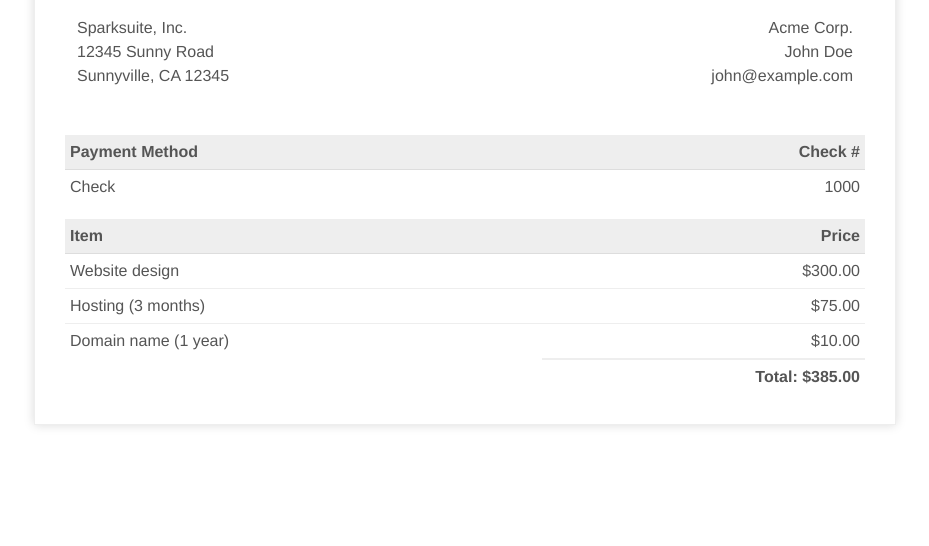
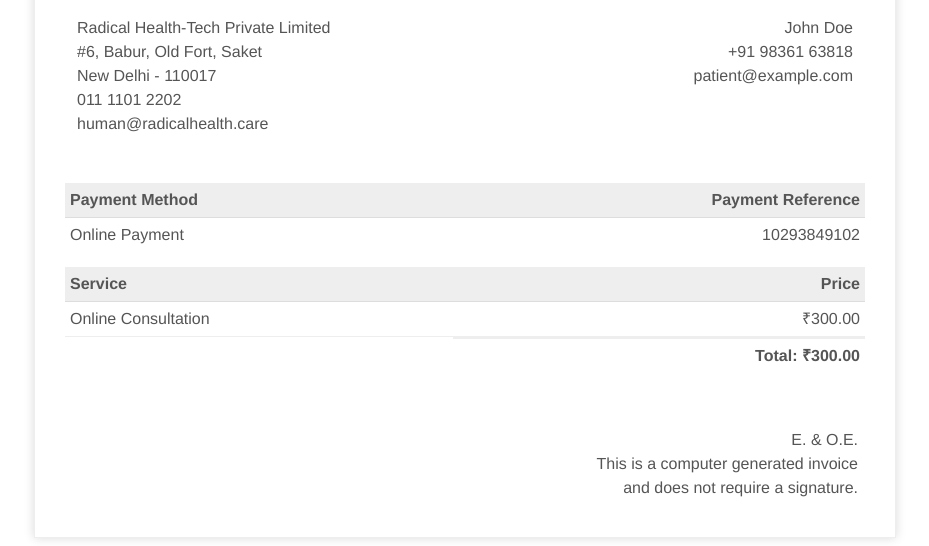
Before and after one commit to sparksuite/simple-html-invoice-template, a plain HTML site: page invoice.html in a window 1280 px wide. Shown: the part 306-852 px from the top of the page, without its empty margins (175-1104 px from the left). Before the commit the page ends 800 px from the top, so only its background shows below. Drawn offline with Linux system fonts and the light colour scheme.

Commit message:
customization

```diff
--- a/invoice.html
+++ b/invoice.html
@@ -1,8 +1,8 @@
-<!doctype html>
+<!DOCTYPE html>
 <html>
   <head>
-    <meta charset="utf-8">
-    <title>A simple, clean, and responsive HTML invoice template</title>
+    <meta charset="utf-8" />
+    <title>Invoice</title>
 
     <style>
       .invoice-box {
@@ -10,10 +10,10 @@
         margin: auto;
         padding: 30px;
         border: 1px solid #eee;
-        box-shadow: 0 0 10px rgba(0, 0, 0, .15);
+        box-shadow: 0 0 10px rgba(0, 0, 0, 0.15);
         font-size: 16px;
         line-height: 24px;
-        font-family: 'Helvetica Neue', 'Helvetica', Helvetica, Arial, sans-serif;
+        font-family: "Helvetica Neue", "Helvetica", Helvetica, Arial, sans-serif;
         color: #555;
       }
 
@@ -56,7 +56,7 @@
         padding-bottom: 20px;
       }
 
-    .invoice-box table tr.item td{
+      .invoice-box table tr.item td {
         border-bottom: 1px solid #eee;
       }
 
@@ -86,7 +86,8 @@
       /** RTL **/
       .rtl {
         direction: rtl;
-        font-family: Tahoma, 'Helvetica Neue', 'Helvetica', Helvetica, Arial, sans-serif;
+        font-family: Tahoma, "Helvetica Neue", "Helvetica", Helvetica, Arial,
+          sans-serif;
       }
 
       .rtl table {
@@ -107,13 +108,17 @@
             <table>
               <tr>
                 <td class="title">
-                                <img src="https://www.sparksuite.com/images/logo.png" style="width:100%; max-width:300px;">
+                  <img
+                    src="http://radicalhealth.care/images/bg-logo2.png"
+                    style="width: 100%; max-width: 300px;"
+                  />
                 </td>
 
                 <td>
-                                Invoice #: 123<br>
-                                Created: January 1, 2015<br>
-                                Due: February 1, 2015
+                  <!-- Appointment ID-->
+                  Invoice #: 5ece84a4bbf64a8318976cb6<br />
+                  <!-- Date of Payment -->
+                  Dated: June 8, 2020<br />
                 </td>
               </tr>
             </table>
@@ -125,15 +130,25 @@
             <table>
               <tr>
                 <td>
-                                Sparksuite, Inc.<br>
-                                12345 Sunny Road<br>
-                                Sunnyville, CA 12345
+                  <!-- Name of Hospital-->
+                  Radical Health-Tech Private Limited<br />
+                  <!-- Address Line 1-->
+                  #6, Babur, Old Fort, Saket<br />
+                  <!-- Address Line 2-->
+                  New Delhi - 110017<br />
+                  <!-- Phone -->
+                  011 1101 2202<br />
+                  <!-- Email-->
+                  human@radicalhealth.care
                 </td>
 
                 <td>
-                                Acme Corp.<br>
-                                John Doe<br>
-                                john@example.com
+                  <!-- Patient Name-->
+                  John Doe<br />
+                  <!-- Patient Phone-->
+                  +91 98361 63818<br />
+                  <!-- Patient Email, If Any-->
+                  patient@example.com
                 </td>
               </tr>
             </table>
@@ -146,23 +161,24 @@
           </td>
 
           <td>
-                    Check #
+            Payment Reference
           </td>
         </tr>
 
         <tr class="details">
           <td>
-                    Check
+            Online Payment
           </td>
 
           <td>
-                    1000
+            <!-- PayU Reference-->
+            10293849102
           </td>
         </tr>
 
         <tr class="heading">
           <td>
-                    Item
+            Service
           </td>
 
           <td>
@@ -172,31 +188,11 @@
 
         <tr class="item">
           <td>
-                    Website design
+            Online Consultation
           </td>
 
           <td>
-                    $300.00
-                </td>
-            </tr>
-
-            <tr class="item">
-                <td>
-                    Hosting (3 months)
-                </td>
-
-                <td>
-                    $75.00
-                </td>
-            </tr>
-
-            <tr class="item last">
-                <td>
-                    Domain name (1 year)
-                </td>
-
-                <td>
-                    $10.00
+            ₹300.00
           </td>
         </tr>
 
@@ -204,10 +200,26 @@
           <td></td>
 
           <td>
-                   Total: $385.00
+            Total: ₹300.00
           </td>
         </tr>
       </table>
+      <br /><br />
+      <tr class="information">
+        <td colspan="2">
+          <table>
+            <tr>
+              <td></td>
+
+              <td>
+                E. & O.E. <br />This is a computer generated invoice<br />
+
+                and does not require a signature.<br />
+              </td>
+            </tr>
+          </table>
+        </td>
+      </tr>
     </div>
   </body>
 </html>
```
Lines whose indentation alone changed are shown as unchanged.
